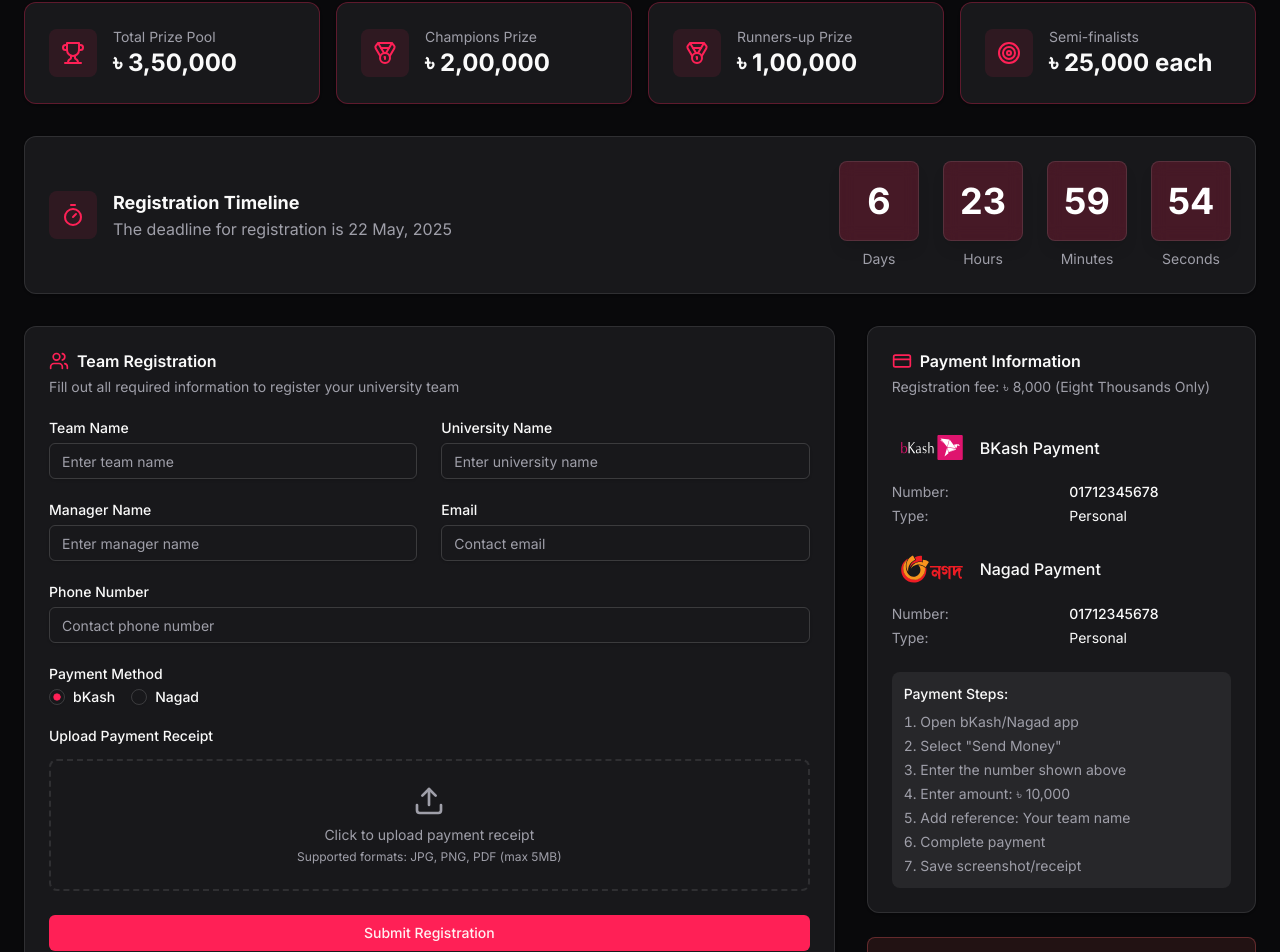
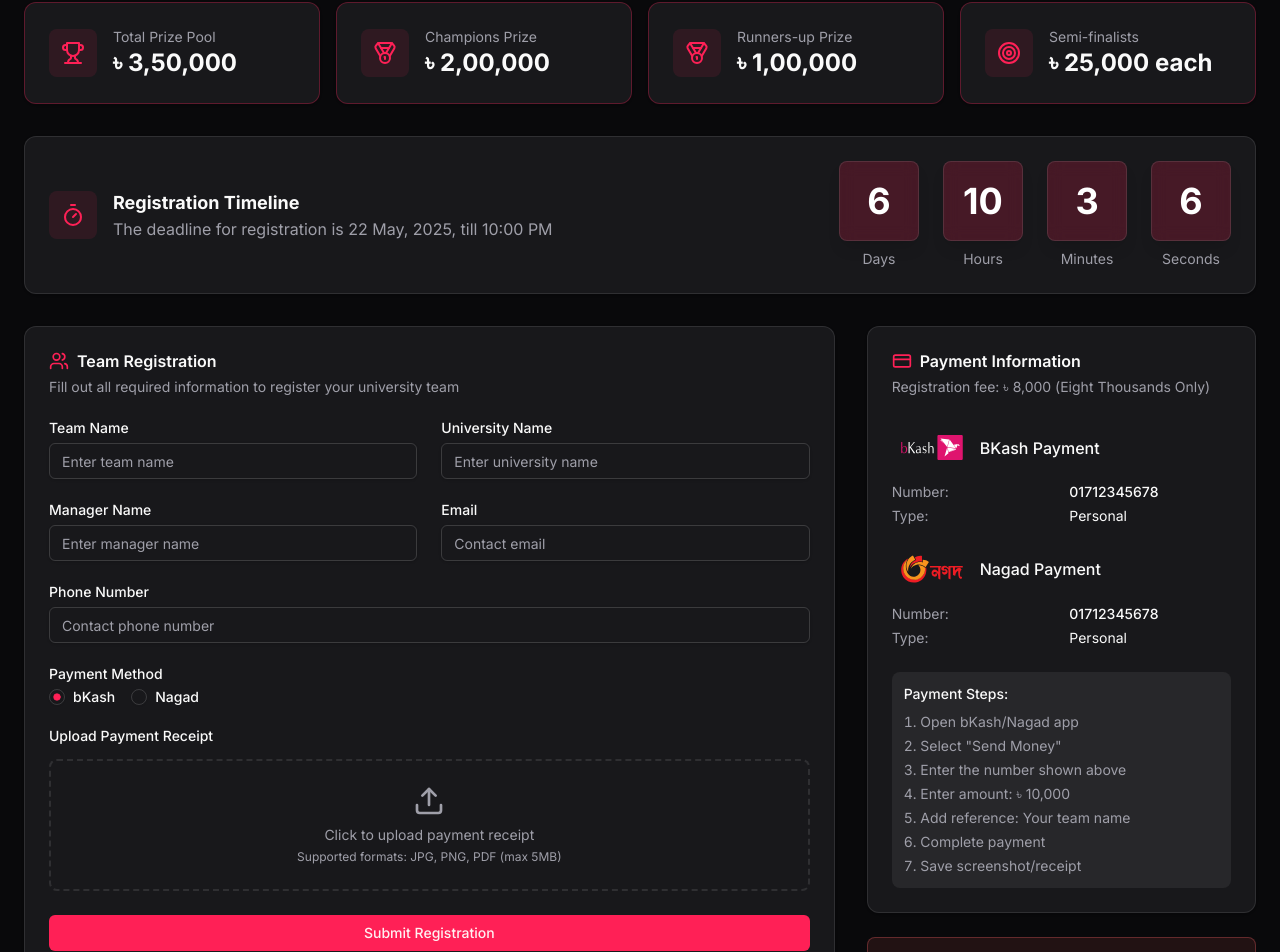
Before and after one commit to CodeWizard-AB/asterot-landing-page, a Next.js app: page / in a window 1280 px wide. Shown: the part 2066-3018 px from the top of the page. Built offline with nearby package versions, Linux system fonts and the light colour scheme.

Commit message:
Update the counter date

```diff
--- a/components/registration-timeline.tsx
+++ b/components/registration-timeline.tsx
@@ -3,8 +3,7 @@ import { Card, CardContent } from "./ui/card";
 import { Countdown } from "./ui/counter";
 
 export default function RegistrationTimeline() {
-	const targetDate = new Date();
-	targetDate.setDate(targetDate.getDate() + 7);
+	const targetDate = new Date("2025-05-22T22:00:00");
 
 	return (
 		<Card className="mb-8">
@@ -17,7 +16,7 @@ export default function RegistrationTimeline() {
 						<div>
 							<h3 className="font-bold text-lg">Registration Timeline</h3>
 							<p className="text-muted-foreground">
-								The deadline for registration is 22 May, 2025
+								The deadline for registration is 22 May, 2025, till 10:00 PM
 							</p>
 						</div>
 					</div>
```
